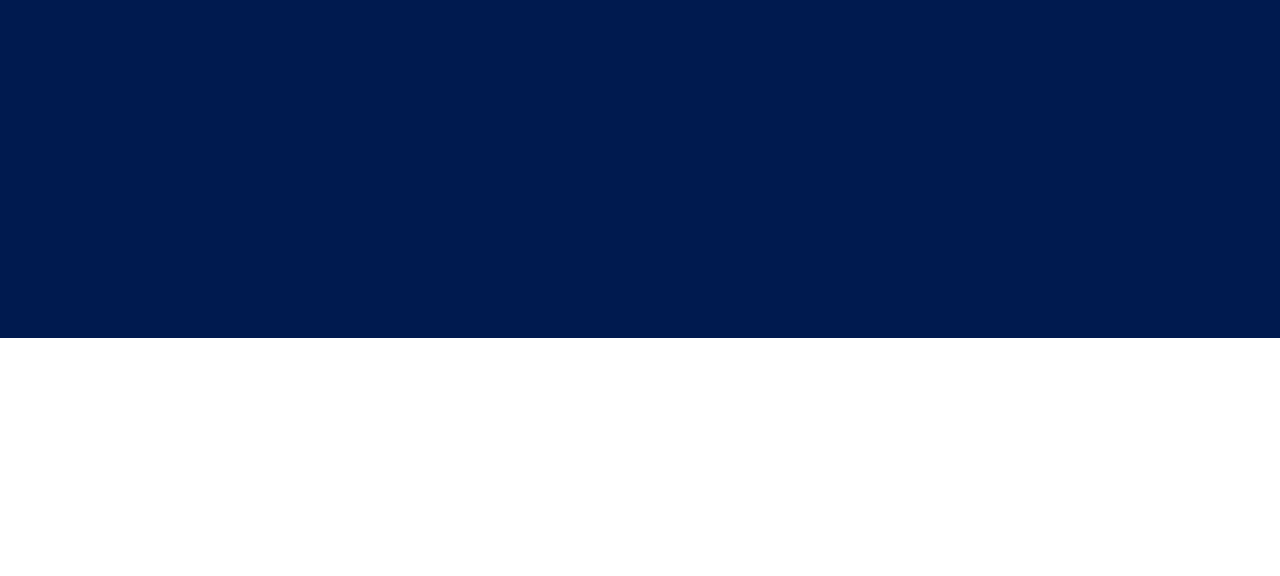
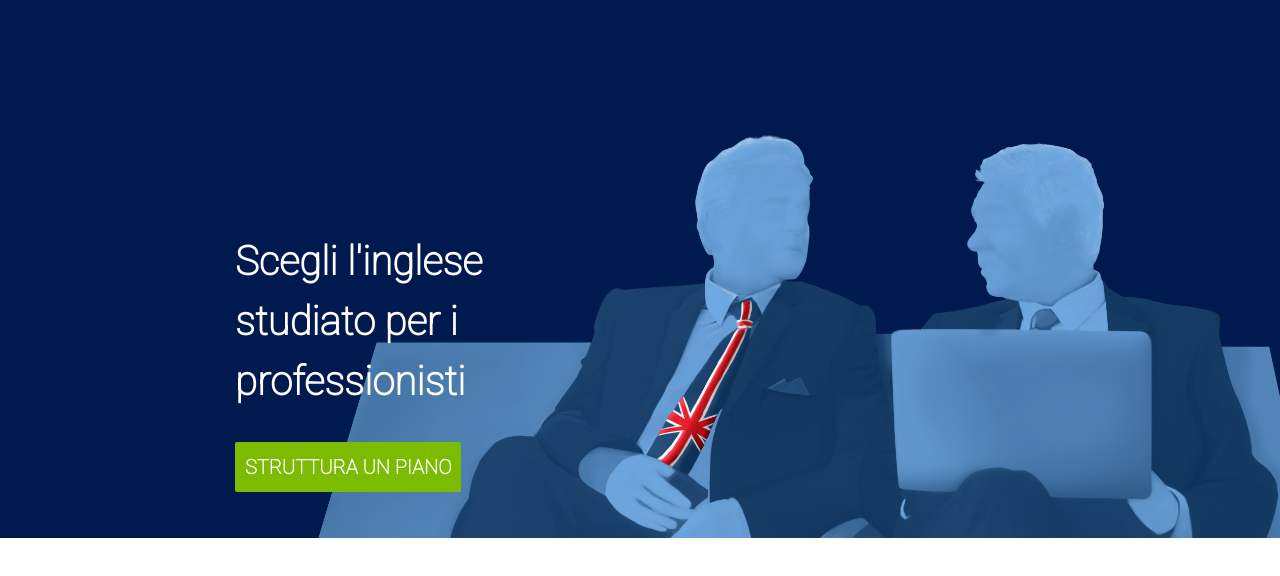
Before and after one commit to lindam-code/html-css-fluentify, a plain HTML site: page index.html in a window 1280 px wide. Shown: the part 62-638 px from the top of the page. Drawn offline with Linux system fonts and the light colour scheme.

Commit message:
Fatto il teaser, ancora da sistemare.

```diff
--- a/css/style.css
+++ b/css/style.css
@@ -26,10 +26,17 @@ body {
 /* INIZIO HEADER */
 header {
   background: #001a4f;
-  height: 400px;
+  height: 600px;
+  background-image: url("../img/background-header.png");
+  background-size: 1000px;
+  background-repeat: no-repeat;
+  background-position: 112% 108%;
 }
 
-/* navigazione */
+/* Inizio navigazione */
+header nav {
+  padding-top: 10px;
+}
 header nav .col {
   float: left;
 }
@@ -46,14 +53,15 @@ header nav .menu-right {
   width: 40%;
 }
 
+/* istruzioni relative ai link del menu */
 header nav .menu li  {
   list-style-type: none;
   display: inline-block;
   margin: 15px 8px;
 }
 
-header nav {
-  padding-top: 10px;
+header nav .menu li a:hover  {
+  color: orange;
 }
 
 header nav .menu li a {
@@ -64,6 +72,7 @@ header nav .menu li a {
   font-weight: bold;
 }
 
+/* menu parte destra*/
 header nav .menu-right {
   text-align: right;
 }
@@ -79,9 +88,31 @@ header nav .menu-right .green {
   padding: 7px 5px;
   background: #7bbc00;
 }
+/* Fine navigazione*/
 
-header nav .menu li a:hover  {
-  color: orange;
+/* Inizio teaser*/
+.teaser {
+  color: white;
+  width: 30%;
+  font-size: 20px;
+  position: absolute;
+  transform: translate(235px,235px);
+  line-height: 1.5;
+
 }
 
+.teaser .cta {
+  text-decoration: none;
+  color: white;
+  text-transform: uppercase;
+  background:  #7bbc00;
+  border-radius: 2px;
+  padding: 10px;
+  font-weight: bold;
+  display: inline-block;
+  margin-top: 30px;
+}
+/* Fine teaser*/
+
+
 /* FINE HEADER */
--- a/index.html
+++ b/index.html
@@ -36,6 +36,13 @@
         </nav>
         <!-- Fine menu navigazione -->
 
+        <!-- Inizio teaser -->
+        <div class="teaser">
+          <h1>Scegli l'inglese studiato per i professionisti</h1>
+          <a class = "cta" href="#">struttura un piano</a>
+        </div>
+        <!-- Fine teaser -->
+
       </div>
     </header>
     <!-- FINE HEADER -->
```
